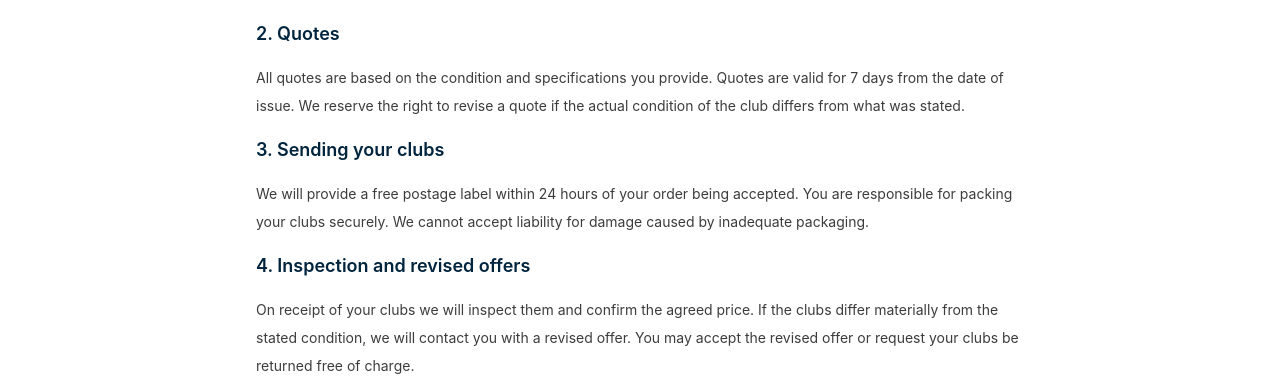
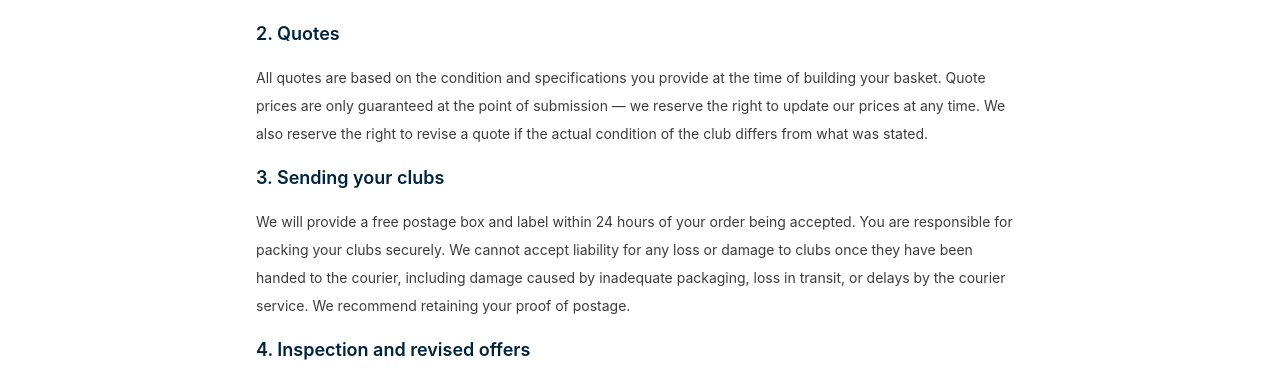
Before and after one commit to billypearson1/sell-your-clubs, a React (Vite) app: page /terms in a window 1280 px wide. Shown: the part 399-775 px from the top of the page. Built offline with nearby package versions, Linux system fonts and the light colour scheme; no server answers.

Commit message:
update quote validity terms

```diff
--- a/src/pages/FAQPage.tsx
+++ b/src/pages/FAQPage.tsx
@@ -3,11 +3,11 @@ import { useState } from 'react'
 const faqs = [
   {
     q: 'How do I get a quote?',
-    a: 'Use our quote tool to search for your club by brand or model. Select the condition and specs, and your offer price will appear instantly. Add multiple clubs to build your basket.',
+    a: 'Search and add clubs to your basket for an instant offer. Select the condition and specs, and your offer price will appear instantly. Add multiple clubs to build your basket.',
   },
   {
     q: 'How do I send my clubs?',
-    a: "After accepting your offer, we'll email you a free postage label within 24 hours. Pack your clubs securely and drop them at your nearest drop-off point — check the courier details on your label.",
+    a: "After accepting your offer, we'll send a free postage box and label to you within 24 hours. Pack your clubs securely and drop them at your nearest drop-off point — check the courier details on your label.",
   },
   {
     q: 'When do I get paid?',
--- a/src/pages/TermsPage.tsx
+++ b/src/pages/TermsPage.tsx
@@ -11,10 +11,10 @@ export default function TermsPage() {
         <p>By using sellyourclubs.co.uk and submitting a quote or order, you agree to these terms and conditions. Please read them carefully before proceeding.</p>
 
         <h2 className="text-lg font-semibold text-[#00243D]">2. Quotes</h2>
-        <p>All quotes are based on the condition and specifications you provide. Quotes are valid for 7 days from the date of issue. We reserve the right to revise a quote if the actual condition of the club differs from what was stated.</p>
+        <p>All quotes are based on the condition and specifications you provide at the time of building your basket. Quote prices are only guaranteed at the point of submission — we reserve the right to update our prices at any time. We also reserve the right to revise a quote if the actual condition of the club differs from what was stated.</p>
 
         <h2 className="text-lg font-semibold text-[#00243D]">3. Sending your clubs</h2>
-        <p>We will provide a free postage label within 24 hours of your order being accepted. You are responsible for packing your clubs securely. We cannot accept liability for damage caused by inadequate packaging.</p>
+        <p>We will provide a free postage box and label within 24 hours of your order being accepted. You are responsible for packing your clubs securely. We cannot accept liability for any loss or damage to clubs once they have been handed to the courier, including damage caused by inadequate packaging, loss in transit, or delays by the courier service. We recommend retaining your proof of postage.</p>
 
         <h2 className="text-lg font-semibold text-[#00243D]">4. Inspection and revised offers</h2>
         <p>On receipt of your clubs we will inspect them and confirm the agreed price. If the clubs differ materially from the stated condition, we will contact you with a revised offer. You may accept the revised offer or request your clubs be returned free of charge.</p>
```
